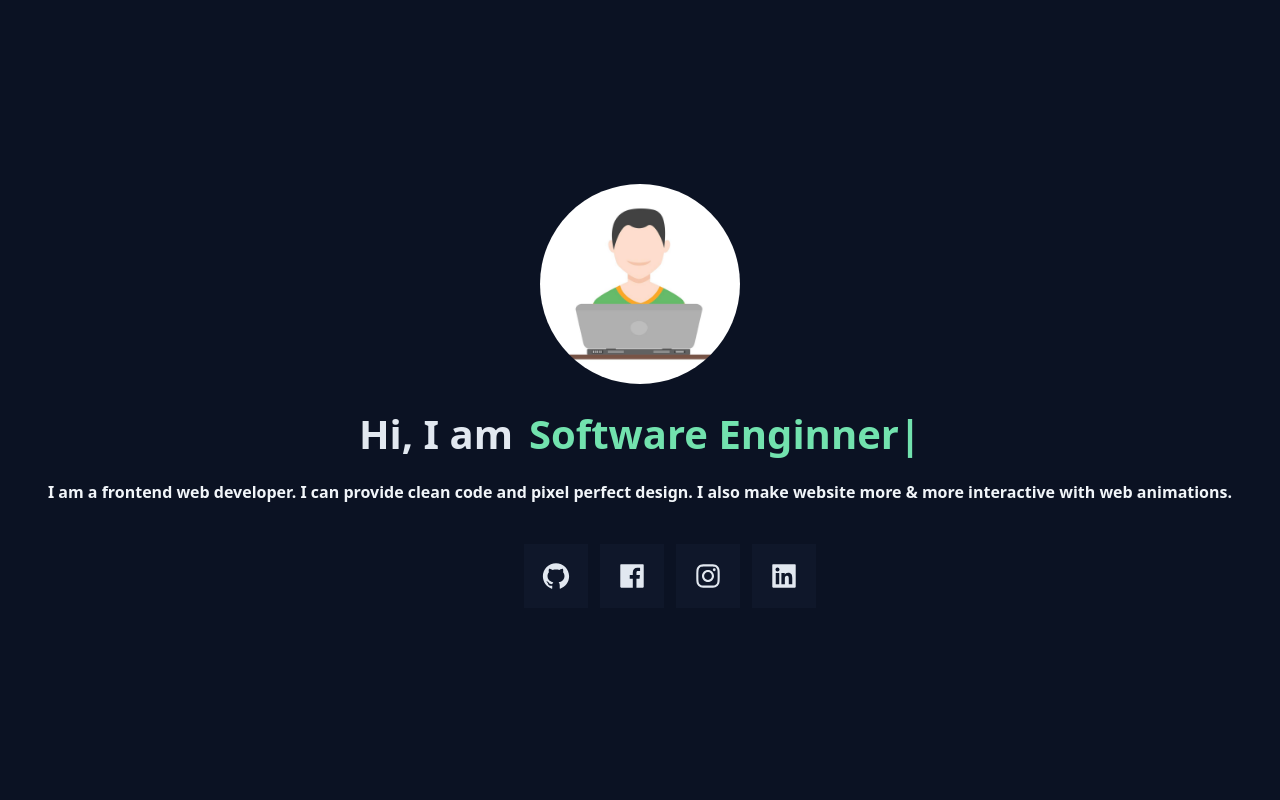
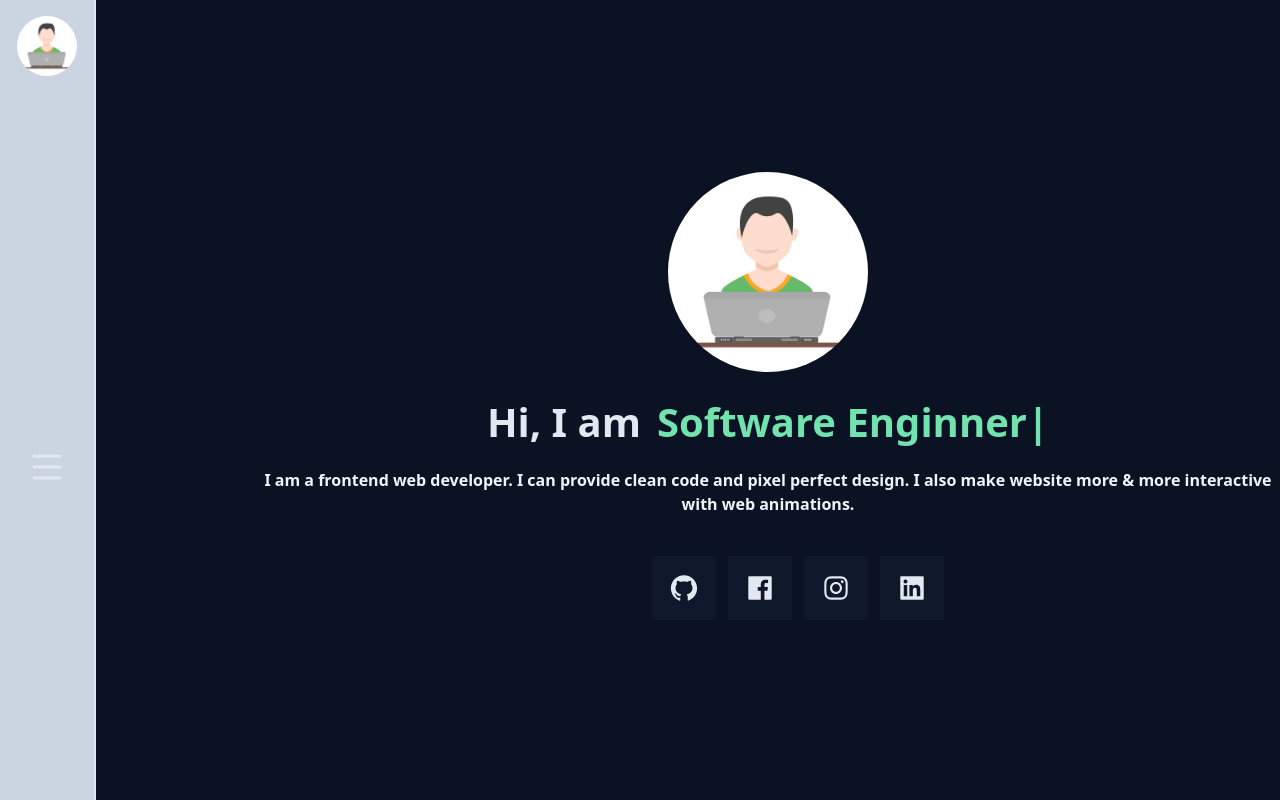
Before and after one commit to BairamovAllaz/My-Portfolio, a Next.js app: page / in a window 1280 px wide. Built offline with nearby package versions, Linux system fonts and the light colour scheme.

Commit message:
Styling procces

```diff
--- /dev/null
+++ b/components/Bar.tsx
@@ -0,0 +1,17 @@
+import React from 'react'
+import Icon from "./Icon";
+import {AiOutlineMenu} from 'react-icons/ai'
+function Bar() {
+    return (
+            <div className="w-24 bg-slate-300 h-screen bg-[#0b1123] border-r-2 border-x-slate-200">
+                <div className = "w-full flex justify-center pt-4 h-1/6">
+                <Icon size = {60}/>
+            </div>
+            <div className = "w-full flex justify-center items-center h-5/6">
+                <AiOutlineMenu className = "text-4xl text-slate-200 cursor-pointer"/>
+            </div>
+        </div>
+    )
+}
+
+export default Bar
--- /dev/null
+++ b/components/Icon.tsx
@@ -0,0 +1,17 @@
+import React from 'react'
+import Image from 'next/image'
+
+
+interface props {
+    size : number
+}
+
+function Icon({size}: props) {
+    return (
+        <div>
+            <Image src="/me.png" width={size} height={size} className="rounded-[50%]"/>
+        </div>
+    )
+}
+
+export default Icon
--- a/components/ProfileBox.tsx
+++ b/components/ProfileBox.tsx
@@ -2,12 +2,13 @@ import React from 'react'
 import Image from 'next/image'
 import { TypeAnimation } from 'react-type-animation';
 import { AiFillFacebook,AiOutlineInstagram,AiFillLinkedin,AiFillGithub } from 'react-icons/ai';
+import Icon from './Icon';
 
 function ProfileBox() {
   return (
     <div className = "w-120 border-slate-100 flex flex-col justify-center place-items-center h-screen font-bold">
         <div>
-            <Image src = "/me.png" width = {200} height = {200} className = "rounded-[50%]"/>
+            <Icon size={200}/>
         </div>
         <div className = "">
             <div className = "flex flex-row text-slate-200 text-[40px] mt-5 justify-center">
@@ -39,16 +40,16 @@ function ProfileBox() {
             <div className = "w-full flex justify-center">
                 <div className = "flow-root grid grid-flow-col w-64 place-items-center mt-8 h-20">
                     <div className = "ml-3 w-[4rem] h-[4rem] bg-[#0f172a] flex justify-center items-center">
-                        <AiFillGithub className = "text-3xl text-slate-200"/>
+                        <AiFillGithub className = "text-3xl text-slate-200 cursor-pointer"/>
                     </div>
                     <div className = "ml-3 w-[4rem] h-[4rem] bg-[#0f172a] flex justify-center items-center">
-                        <AiFillFacebook className = "text-3xl text-slate-200"/>
+                        <AiFillFacebook className = "text-3xl text-slate-200 cursor-pointer"/>
                     </div>
                     <div className = "ml-3 w-[4rem] h-[4rem] bg-[#0f172a] flex justify-center items-center">
-                        <AiOutlineInstagram className = "text-3xl text-slate-200"/>
+                        <AiOutlineInstagram className = "text-3xl text-slate-200 cursor-pointer"/>
                     </div>
                     <div className = "ml-3 w-[4rem] h-[4rem] bg-[#0f172a] flex justify-center items-center">
-                        <AiFillLinkedin className = "text-3xl text-slate-200"/>
+                        <AiFillLinkedin className = "text-3xl text-slate-200 cursor-pointer"/>
                     </div>
                 </div>
             </div>
--- a/pages/index.module.css
+++ b/pages/index.module.css
@@ -3,5 +3,4 @@
     height: 100vh;
     width: 100vw;
     display: flex;
-    justify-content: center;
 }
--- a/pages/index.tsx
+++ b/pages/index.tsx
@@ -2,19 +2,28 @@ import Head from 'next/head'
 import styles from './index.module.css';
 import Card from '../components/Card.tsx';
 import ProfileBox from '../components/ProfileBox';
+import Bar from "../components/Bar";
 
 export default function Home() {
     return (
         <>
             <Head>
                 <title>Create Next App</title>
-        <meta name="description" content="Generated by create next app" />
-        <meta name="viewport" content="width=device-width, initial-scale=1" />
-        <link rel="icon" href="/favicon.ico" />
+                <meta name="description" content="Generated by create next app"/>
+                <meta name="viewport" content="width=device-width, initial-scale=1"/>
+                <link rel="icon" href="/favicon.ico"/>
             </Head>
-      <main className = {styles.backgrounddiv}>
-        <div>
+            <main className={styles.backgrounddiv}>
+                <div className = "flex">
+                    <div className="w-1/5">
+                        <Bar/>
+                    </div>
+                    <div className="h-screen w-4/5 flex justify-center items-center">
+                        {
+                            //TODO FIX ALIGMENT
+                        }
                         <ProfileBox/>
+                    </div>
                 </div>
             </main>
         </>
```
Lines whose indentation alone changed are shown as unchanged.
